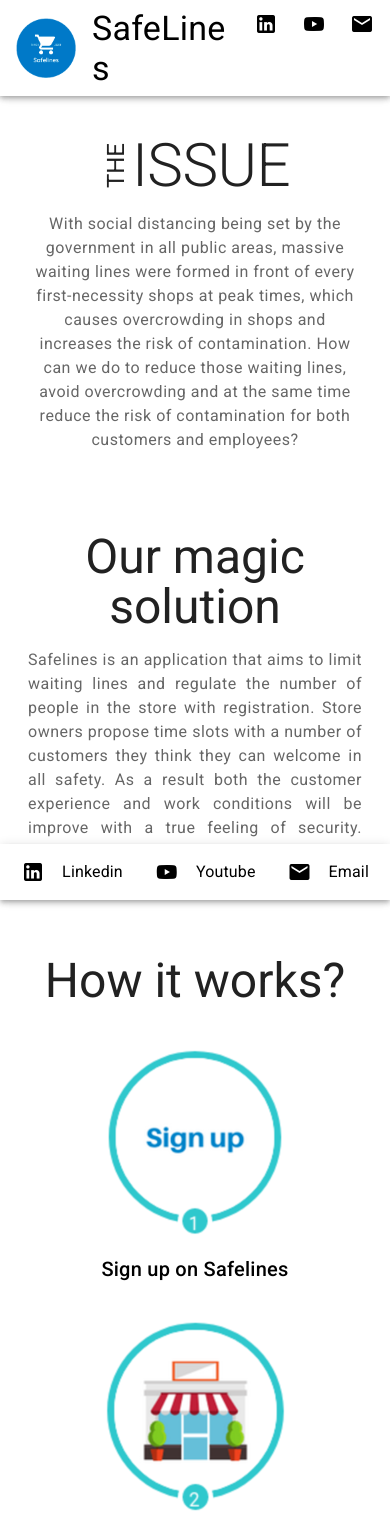
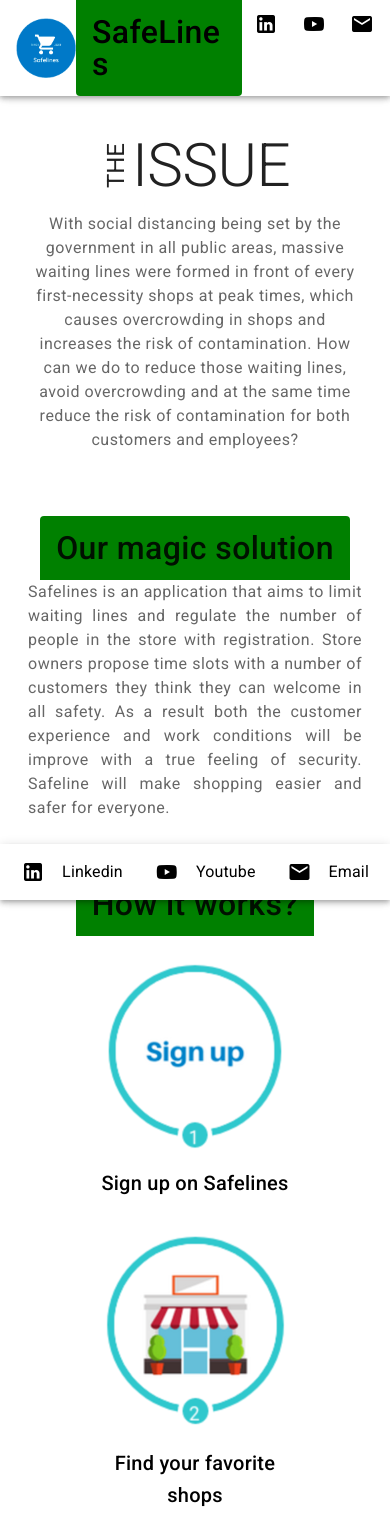
Before and after one commit to iFairPlay22/SafeLines, a Vue app: page / in a window 390 px wide. Shown: the top 1530 px of the page. Built offline with nearby package versions, Linux system fonts and the light colour scheme.

Commit message:
Responsive -v3

```diff
--- a/src/App.vue
+++ b/src/App.vue
@@ -44,3 +44,31 @@
   }
 };
 </script>
+
+<style lang="scss">
+@import "~vuetify/src/styles/styles.sass";
+
+.custom-title {
+  font-size: 2.5rem !important;
+  background-color: red;
+}
+
+// h2 {
+//   font-size: 1rem !important;
+//   background-color: red;
+// }
+
+@media #{map-get(
+    $display-breakpoints,
+    "xs-only"
+  )} {
+  .custom-title {
+    font-size: 2rem !important;
+    background-color: green;
+  }
+  // h2 {
+  //   font-size: 1.5rem !important;
+  //   background-color: green;
+  // }
+}
+</style>
--- a/src/components/How.vue
+++ b/src/components/How.vue
@@ -1,7 +1,7 @@
 <template>
   <div class="d-flex justify-space-around align-center">
     <v-card flat color="transparent" class="d-flex flex-column align-center justify-center my-3">
-      <v-card-title class="display-2 text-center mb-5 text-break">How it works?</v-card-title>
+      <v-card-title class="custom-title text-center mb-5 text-break">How it works?</v-card-title>
       <!--  -->
       <v-card
         flat
--- a/src/components/MastHead.vue
+++ b/src/components/MastHead.vue
@@ -2,7 +2,7 @@
   <v-app-bar app color="white" light dense prominent scroll-threshold="0" hide-on-scroll>
     <v-card flat color="transparent" height="100%" class="d-flex justify-center align-center">
       <v-img height="60px" width="60px" src="@/assets/logo2.png"></v-img>
-      <v-card-title class="black--text display-1 text-break">SafeLines</v-card-title>
+      <v-card-title class="black--text custom-title text-break">SafeLines</v-card-title>
     </v-card>
     <div class="flex-grow-1"></div>
     <v-btn icon v-for="({ icon, link }, i) in icons" :key="i" @click="redirect(link)">
--- a/src/components/Solution.vue
+++ b/src/components/Solution.vue
@@ -9,10 +9,16 @@
             color="transparent"
             class="d-flex flex-row align-center justify-center flex-wrap my-3"
           >
-            <v-card-title class="display-2 text-center text-break">Our magic solution</v-card-title>
-            <v-card-text
-              class="body-1 text-justify text-break"
-            >Safelines is an application that aims to limit waiting lines and regulate the number of people in the store with registration. Store owners propose time slots with a number of customers they think they can welcome in all safety. As a result both the customer experience and work conditions will be improve with a true feeling of security. Safeline will make shopping easier and safer for everyone.</v-card-text>
+            <v-card-title class="custom-title text-center text-break">Our magic solution</v-card-title>
+            <v-card-text class="body-1 text-justify text-break">
+              Safelines is an application that aims to limit waiting lines and
+              regulate the number of people in the store with registration.
+              Store owners propose time slots with a number of customers they
+              think they can welcome in all safety. As a result both the
+              customer experience and work conditions will be improve with a
+              true feeling of security. Safeline will make shopping easier and
+              safer for everyone.
+            </v-card-text>
           </v-card>
         </v-col>
       </v-layout>
--- a/src/components/Team.vue
+++ b/src/components/Team.vue
@@ -1,7 +1,7 @@
 <template>
   <div>
     <v-card flat color="transparent" class="d-flex align-center justify-center my-3">
-      <v-card-title class="display-2 text-center">Our team</v-card-title>
+      <v-card-title class="custom-title text-center">Our team</v-card-title>
     </v-card>
 
     <v-card flat color="transparent" class="d-flex flex-row justify-center flex-wrap">
--- a/src/components/Video.vue
+++ b/src/components/Video.vue
@@ -7,7 +7,7 @@
           color="transparent"
           class="d-flex flex-column align-center justify-center my-3"
         >
-          <v-card-title class="display-2 text-center mb-5 text-break">Presentation</v-card-title>
+          <v-card-title class="custom-title text-center mb-5 text-break">Presentation</v-card-title>
           <div style="position: relative; width: 100%; height: 0; padding-bottom: 56.25%;">
             <iframe
               frameborder="0"
```
